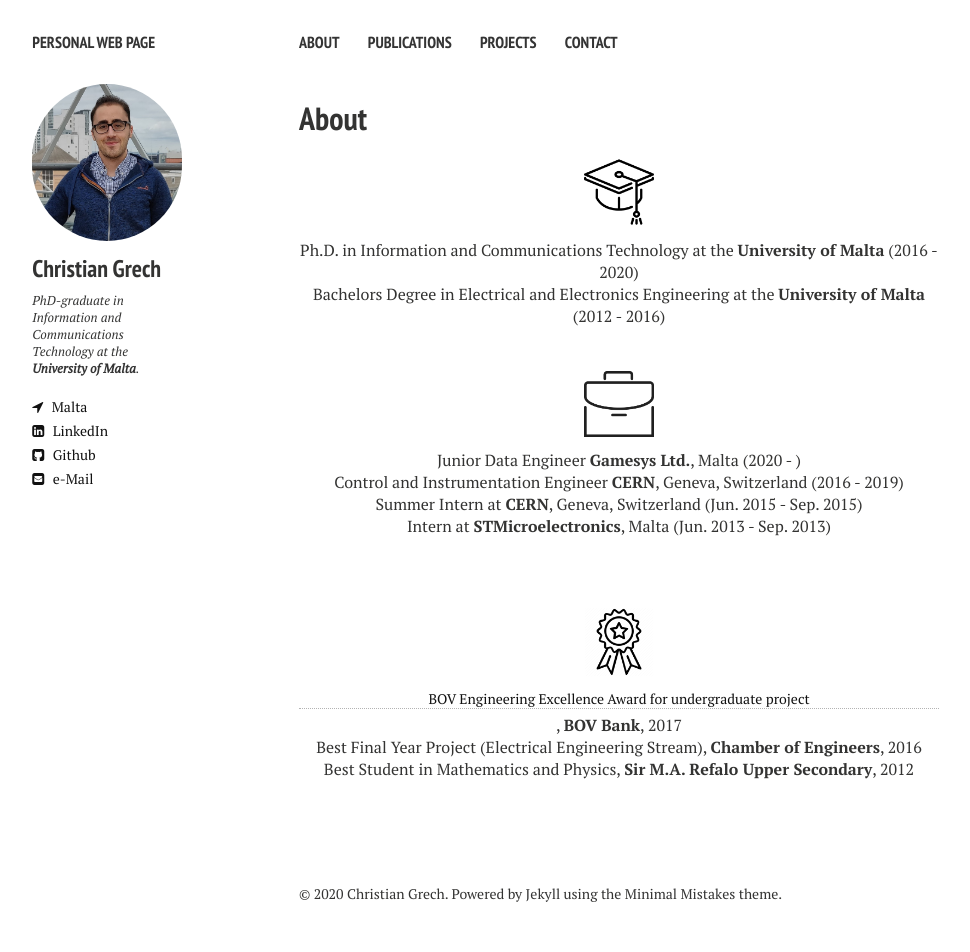
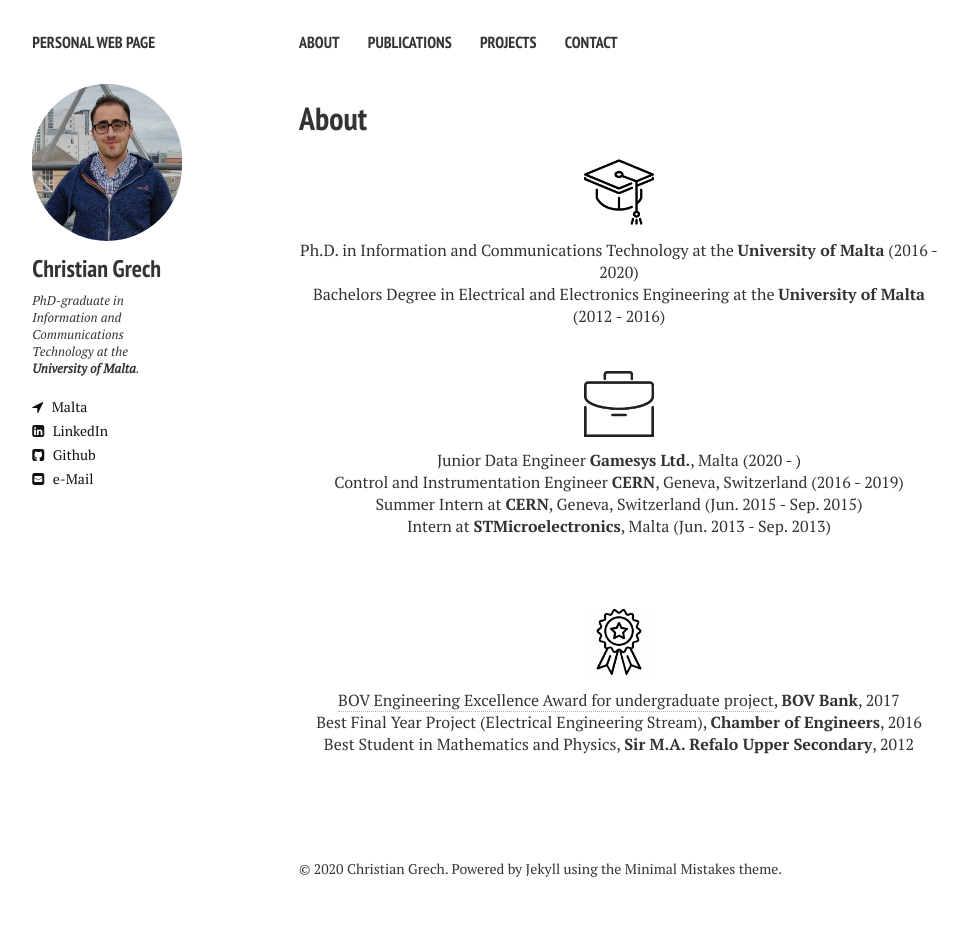
Before and after one commit to cgre23/cgre23.github.io, a Jekyll site: the page built from cv.md, in a window 1280 px wide. Shown: the whole page, without its empty margins (21-991 px from the left). Built offline with Jekyll 4.4.1, drawn with Linux system fonts in a browser that asks for light colours; nearby versions of some CDN libraries; after the commit the page ends 927 px from its top, so only the background shows below that.

Commit message:
Update cv.html

```diff
--- a/_layouts/cv.html
+++ b/_layouts/cv.html
@@ -58,7 +58,7 @@
     <p align="center"> Intern at <b>STMicroelectronics</b>, Malta (Jun. 2013 - Sep. 2013)</p> <br> <br>
 
     <p align="center" class=bottom-small><img src="{{ site.url }}/images/CV/award2.png" alt="Awards" width="70" height="70"></p>
-    <p align="center"> <a href=https://en.wikipedia.org/wiki/Malta" class="author-social" target="_blank">BOV Engineering Excellence Award for undergraduate project</a>, <b>BOV Bank</b>, 2017</p>
+    <p align="center"> <a href=https://en.wikipedia.org/wiki/Malta">BOV Engineering Excellence Award for undergraduate project</a>, <b>BOV Bank</b>, 2017</p>
     <p align="center"> Best Final Year Project (Electrical Engineering Stream), <b>Chamber of Engineers</b>, 2016</p>
     <p align="center"> Best Student in Mathematics and Physics, <b>Sir M.A. Refalo Upper Secondary</b>, 2012</p> <br> <br>
 
```
